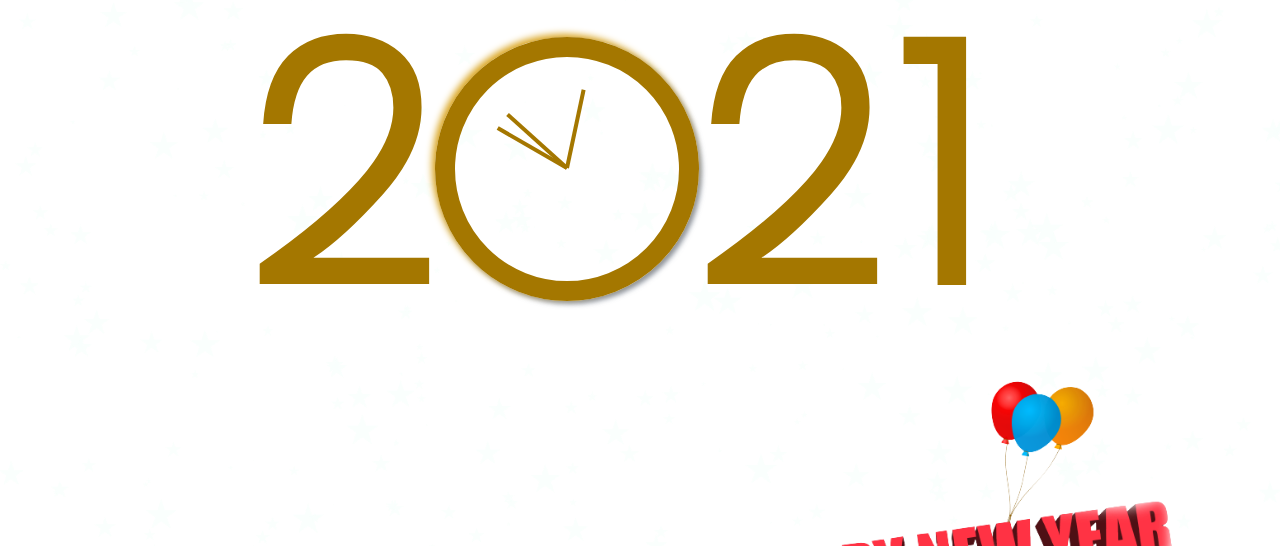
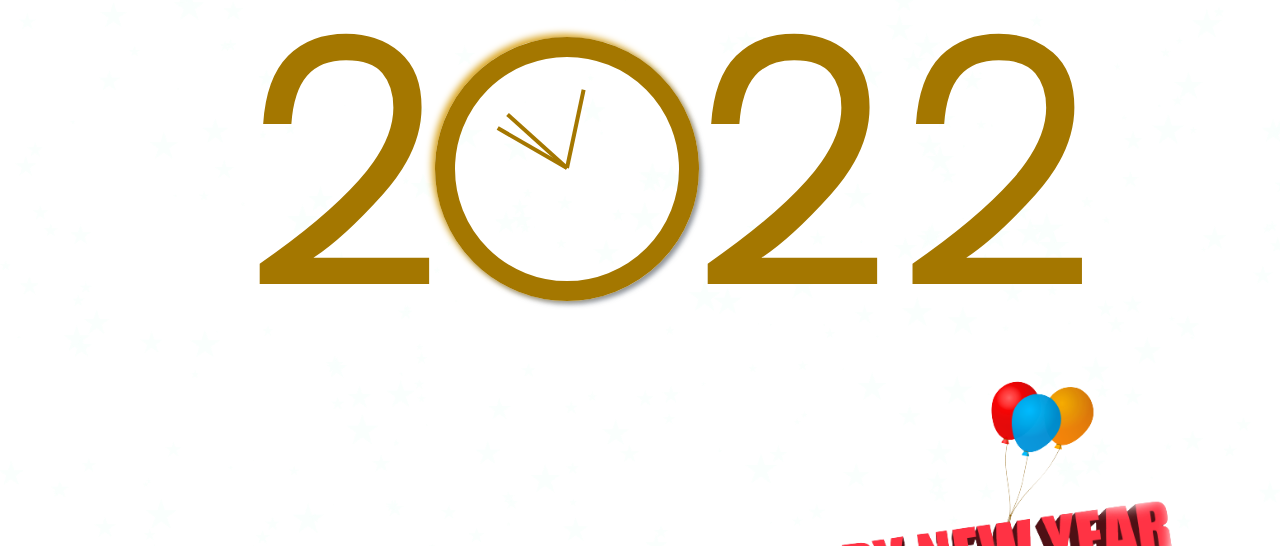
Before and after one commit to ajarek/sylwester, a plain HTML site: page index.html in a window 1280 px wide. Shown: the part 93-639 px from the top of the page. Drawn offline with Linux system fonts and the light colour scheme; animation ran at ten frames a second.

Commit message:
Update index.html

```diff
--- a/index.html
+++ b/index.html
@@ -27,7 +27,7 @@
             </div>
         </div>
     </div>
-        <div id="rok3"><h1>1</h1></div>
+        <div id="rok3"><h1>2</h1></div>
    <div class="text"><img src="text.png" alt=""></div>
    <div class="wraper1">
 
```
